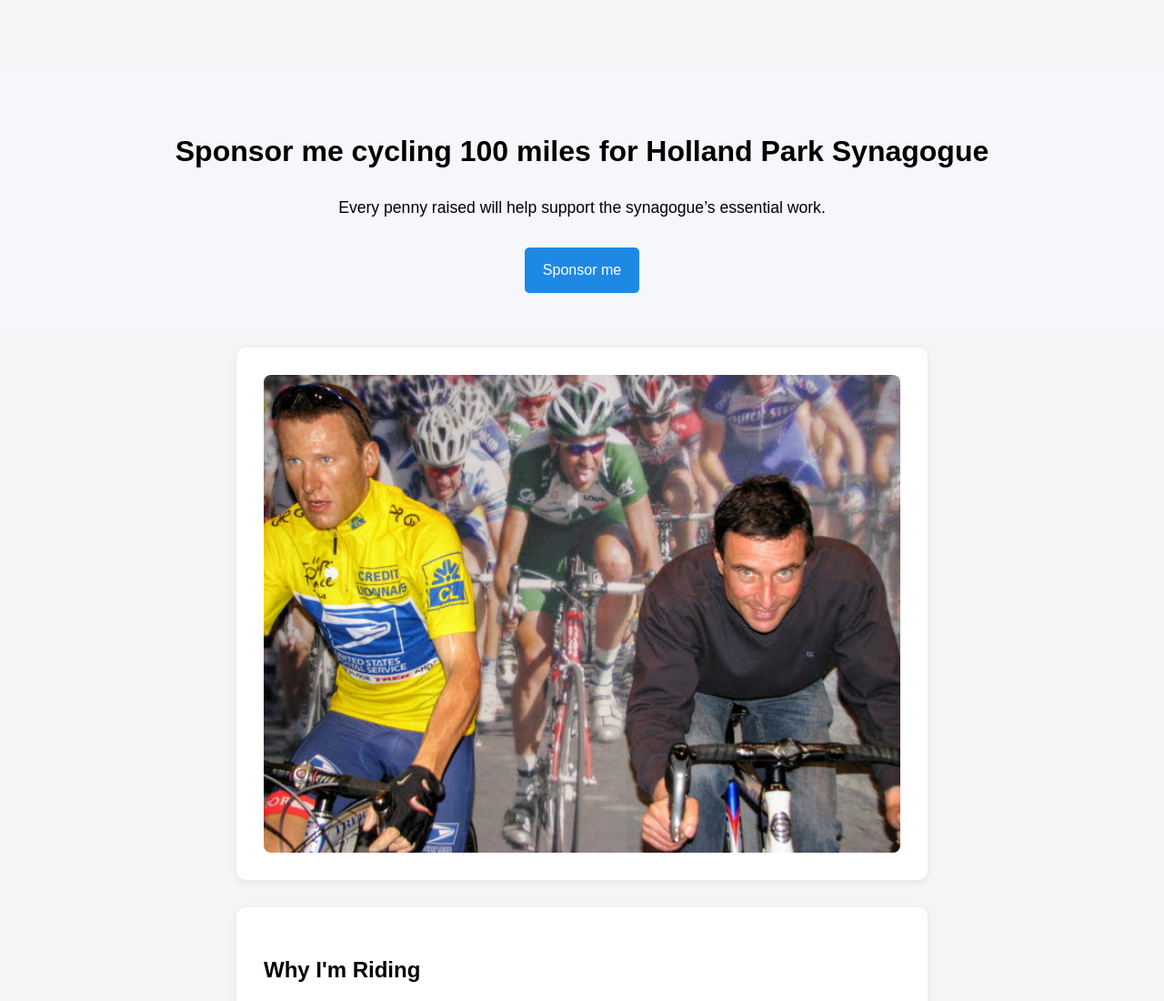
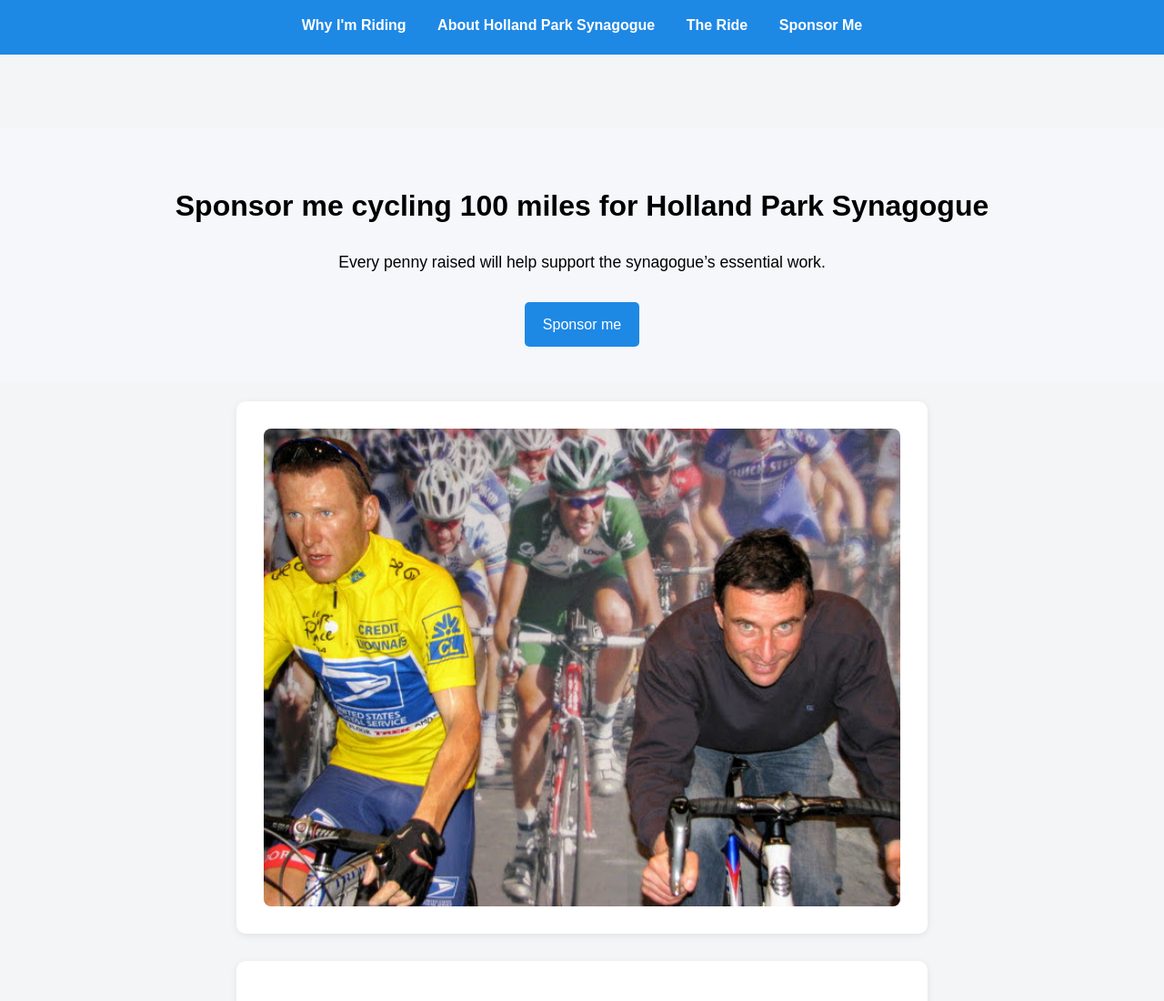
Before and after one commit to CedricLittman/HollandPark, a plain HTML site: page index.html in a window 1280 px wide. Shown: the top 1100 px of the page at 91% size. Drawn offline with Linux system fonts and the light colour scheme.

Commit message:
Improved nav bar

```diff
--- a/css/styles.css
+++ b/css/styles.css
@@ -94,3 +94,36 @@ h2 {
   align-items: flex-start;
   margin: 30px 0;
 }
+
+nav {
+  background-color: #1e88e5;
+  text-align: center;
+  padding: 15px;
+}
+
+nav a {
+  position: relative;
+  padding-bottom: 4px;
+  color: white;
+  text-decoration: none;
+  margin: 0 15px;
+  font-weight: bold;
+  display: inline-block;
+}
+
+nav a:hover {
+  text-decoration: underline;
+  color: red;
+  transform: translateY(-4px);
+}
+
+nav a::after {
+  content: "";
+  position: absolute;
+  left: 0;
+  bottom: 0;
+  width: 0%;
+  height: 2px;
+  background: red;
+  transition: width 0.25s ease;
+}
--- a/index.html
+++ b/index.html
@@ -7,6 +7,12 @@
     <link rel="stylesheet" href="css/styles.css" />
   </head>
   <body>
+    <nav>
+      <a href="#why-im-riding">Why I'm Riding</a>
+      <a href="#about-holland-park-synagogue">About Holland Park Synagogue</a>
+      <a href="#the-ride">The Ride</a>
+      <a href="#sponsor-me">Sponsor Me</a>
+    </nav>
     <header>
       <h1>Sponsor me cycling 100 miles for Holland Park Synagogue</h1>
       <p>
```
